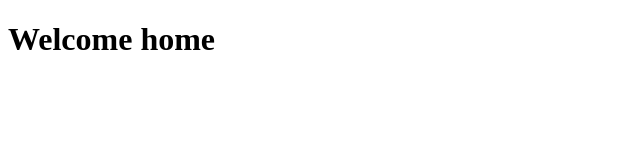
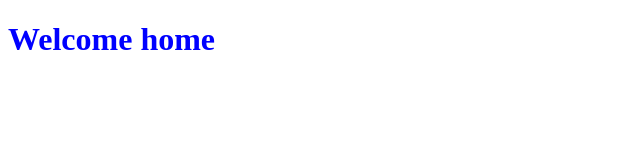
Before and after one commit to Graciousbae/learning-git, a plain HTML site: page index.html in a window 1280 px wide. Shown: the whole page, without its empty margins (0-640 px from the left). Drawn offline with Linux system fonts and the light colour scheme.

Commit message:
Create index.html

```diff
--- a/index.html
+++ b/index.html
@@ -2,7 +2,7 @@
 <html>
     <head>
         <title>music world - Home of Music</title>
-        <link rel="stylesheet" href="main.css">
+        <link rel="stylesheet" href="index.css">
     </head>
     <body>
       <h1>Welcome home</h1>
```
